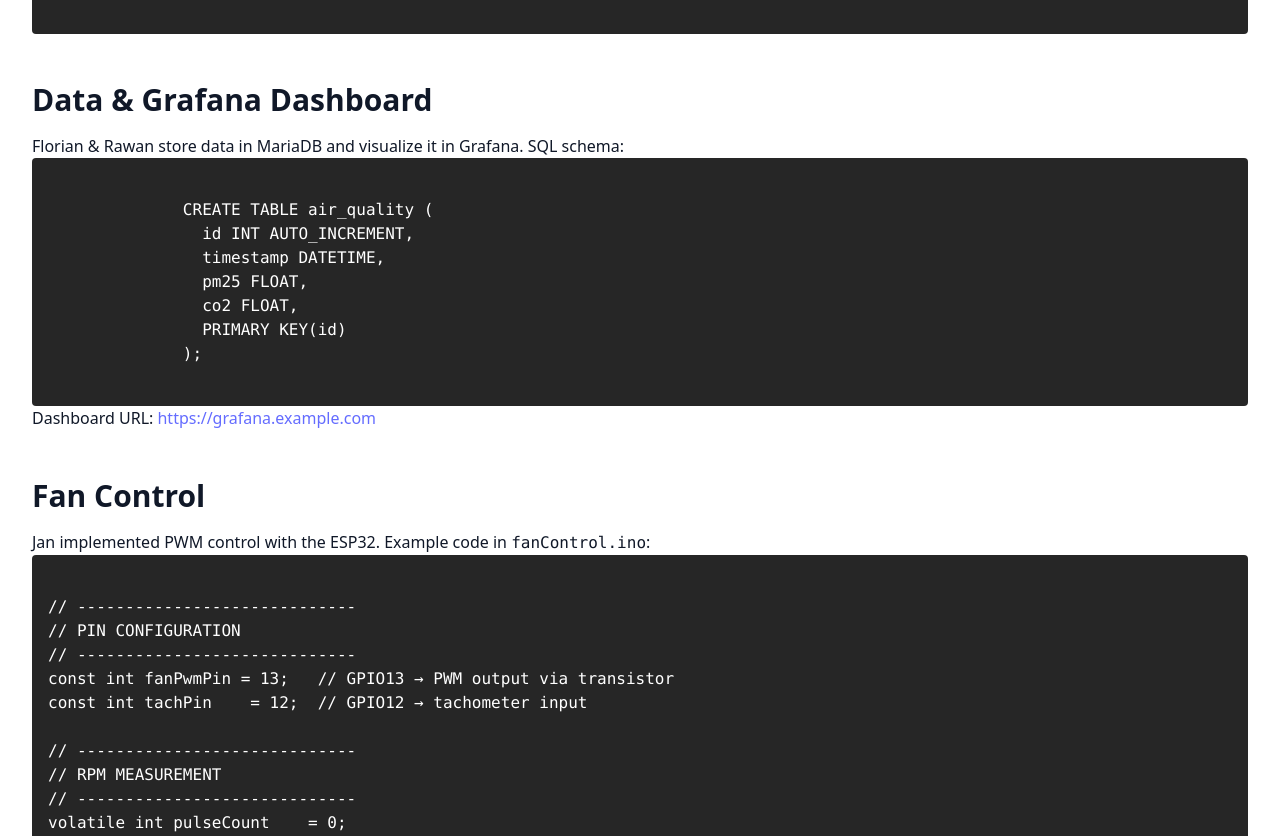
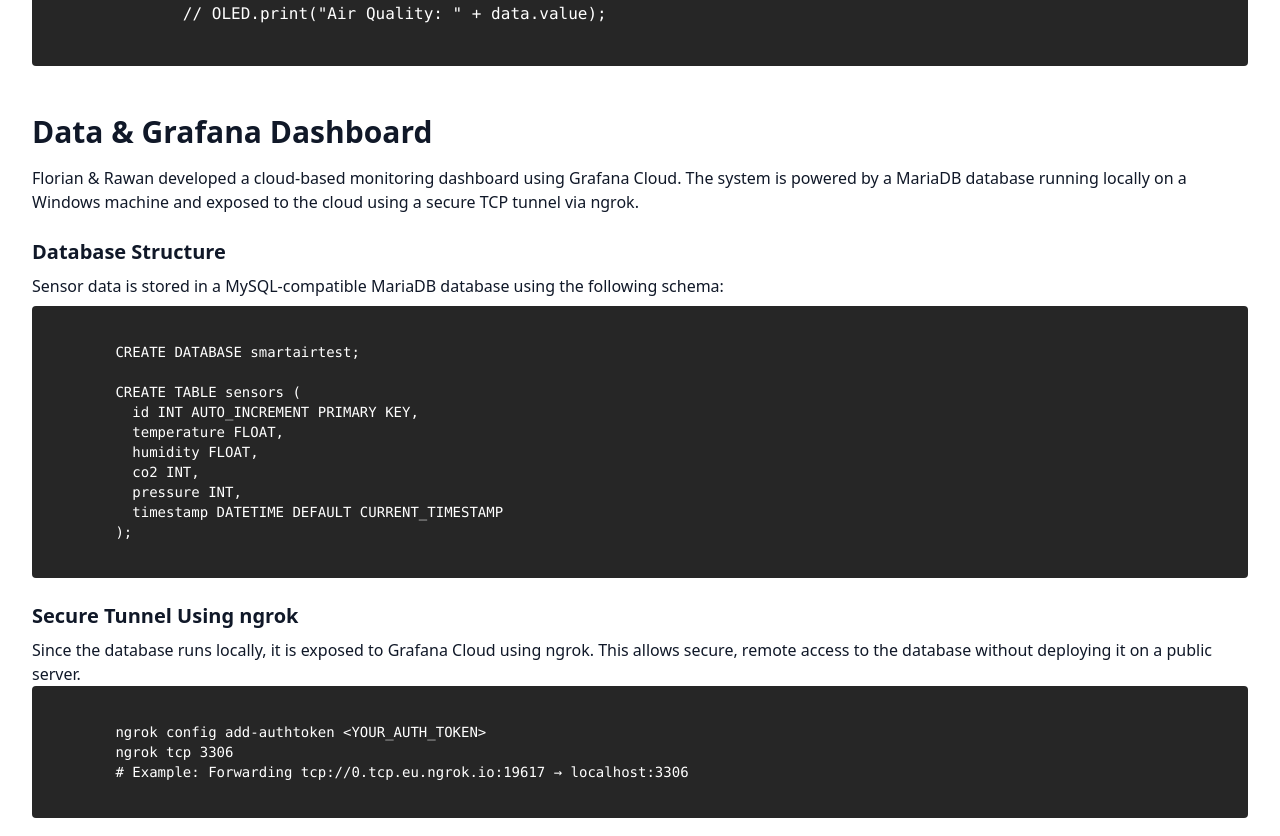
Before and after one commit to jan-eberwein/smart-air-purifier, a React (Vite) app: page / in a window 1280 px wide. Shown: the part 1961-2797 px from the top of the page. Built offline with nearby package versions, Linux system fonts and the light colour scheme; a web font is replaced by a local one.

Commit message:
Rewritten the Grafana Dashboard section and add  MQTT & Node-RED Dataflow section

```diff
--- a/src/App.jsx
+++ b/src/App.jsx
@@ -36,6 +36,7 @@ export default function App() {
             <li><a href="#sensors" className="text-blue-600 hover:underline">Sensors & LoRaWAN</a></li>
             <li><a href="#display" className="text-blue-600 hover:underline">Holographic Display</a></li>
             <li><a href="#dashboard" className="text-blue-600 hover:underline">Data & Grafana Dashboard</a></li>
+            <li><a href="#dataflow" className="text-blue-600 hover:underline">MQTT & Node-RED Dataflow</a></li>
             <li><a href="#control" className="text-blue-600 hover:underline">Fan Control</a></li>
           </ul>
         </nav>
@@ -161,26 +162,132 @@ export default function App() {
         <section id="dashboard" className="mb-12">
           <h2 className="text-3xl font-semibold mb-4">Data & Grafana Dashboard</h2>
           <p>
-            Florian & Rawan store data in MariaDB and visualize it in Grafana. SQL schema:
+            Florian & Rawan developed a cloud-based monitoring dashboard using Grafana Cloud. The system is powered by a MariaDB
+            database running locally on a Windows machine and exposed to the cloud using a secure TCP tunnel via ngrok.
           </p>
-          <pre className="bg-[#262626] text-white p-4 rounded">
+
+          <h3 className="text-xl font-semibold mt-6 mb-2">Database Structure</h3>
+          <p>Sensor data is stored in a MySQL-compatible MariaDB database using the following schema:</p>
+          <pre className="bg-[#262626] text-white p-4 rounded text-sm mt-2">
             <code className="language-sql">{`
-              CREATE TABLE air_quality (
-                id INT AUTO_INCREMENT,
-                timestamp DATETIME,
-                pm25 FLOAT,
-                co2 FLOAT,
-                PRIMARY KEY(id)
-              );
+        CREATE DATABASE smartairtest;
+
+        CREATE TABLE sensors (
+          id INT AUTO_INCREMENT PRIMARY KEY,
+          temperature FLOAT,
+          humidity FLOAT,
+          co2 INT,
+          pressure INT,
+          timestamp DATETIME DEFAULT CURRENT_TIMESTAMP
+        );
             `}</code>
           </pre>
+
+          <h3 className="text-xl font-semibold mt-6 mb-2">Secure Tunnel Using ngrok</h3>
           <p>
-            Dashboard URL:{' '}
-            <a href="https://grafana.example.com" className="text-blue-600 hover:underline">
-              https://grafana.example.com
+            Since the database runs locally, it is exposed to Grafana Cloud using ngrok. This allows secure, remote access to the
+            database without deploying it on a public server.
+          </p>
+          <pre className="bg-[#262626] text-white p-4 rounded text-sm">
+            <code className="language-bash">{`
+        ngrok config add-authtoken <YOUR_AUTH_TOKEN>
+        ngrok tcp 3306
+        # Example: Forwarding tcp://0.tcp.eu.ngrok.io:19617 → localhost:3306
+            `}</code>
+          </pre>
+
+          <h3 className="text-xl font-semibold mt-6 mb-2">Grafana Cloud Data Source Setup</h3>
+          <ul className="list-disc list-inside space-y-2">
+            <li>Log in to <a href="https://grafana.com" className="text-blue-600 hover:underline">Grafana Cloud</a></li>
+            <li>Go to <strong>Connections → Data Sources → Add New → MySQL</strong></li>
+            <li>Use the following configuration:</li>
+          </ul>
+          <pre className="bg-[#262626] text-white p-4 rounded text-sm mt-2">
+            <code>{`
+        Host:     0.tcp.eu.ngrok.io:19617
+        Database: smartairtest
+        Username: grafana_user
+        Password: adminadmin
+        SSL Mode: disable
+            `}</code>
+          </pre>
+
+          <h3 className="text-xl font-semibold mt-6 mb-2">Sample Panel Query</h3>
+          <p>
+            Grafana uses SQL queries to visualize the data. Here's an example for a time series panel showing temperature:
+          </p>
+          <pre className="bg-[#262626] text-white p-4 rounded text-sm mt-2">
+            <code className="language-sql">{`
+        SELECT
+          timestamp AS time,
+          temperature
+        FROM sensors
+        ORDER BY timestamp DESC
+        LIMIT 100;
+            `}</code>
+          </pre>
+
+          <h3 className="text-xl font-semibold mt-6 mb-2">Dashboard Output</h3>
+          <p>
+            The dashboard includes time series charts for temperature and humidity, gauges for CO₂ and pressure, and a table for
+            recent measurements.
+          </p>
+          <p className="mt-4">
+            🌐 Live Dashboard:{' '}
+            <a href="https://smartairproject.grafana.net" className="text-blue-600 hover:underline" target="_blank">
+              smartairproject.grafana.net
             </a>
           </p>
         </section>
+
+        {/* Dataflow Step */}
+        <section id="dataflow" className="mb-12">
+          <h2 className="text-3xl font-semibold mb-4">MQTT & Node-RED Dataflow</h2>
+          <p>
+            The air quality sensors publish real-time environmental data to the MQTT broker using the topic <code>smartair/sensors</code>.
+            A Node-RED flow running locally subscribes to this topic, parses the incoming JSON data, and builds SQL INSERT statements that are executed to store the data in the remote MariaDB database (tunneled via ngrok).
+          </p>
+
+          <h3 className="text-xl font-semibold mt-6 mb-2">Node-RED Flow Structure</h3>
+          <pre className="bg-[#262626] text-white p-4 rounded text-sm">
+            <code>{`
+        [MQTT IN] → [JSON Parser] → [Function Node] → [MariaDB Output]
+            `}</code>
+          </pre>
+
+          <h3 className="text-xl font-semibold mt-6 mb-2">Function Node Example</h3>
+          <pre className="bg-[#262626] text-white p-4 rounded text-sm">
+            <code className="language-javascript">{`
+        const d = new Date();
+        const isoTime = d.toISOString();
+
+        msg.topic = \`
+          INSERT INTO sensors (temperature, humidity, co2, pressure, timestamp)
+          VALUES (
+            \${parseFloat(msg.payload.temperature)},
+            \${parseFloat(msg.payload.humidity)},
+            \${parseInt(msg.payload.co2)},
+            \${parseInt(msg.payload.pressure)},
+            '\${isoTime}'
+          );
+        \`;
+        return msg;
+            `}</code>
+          </pre>
+
+          <h3 className="text-xl font-semibold mt-6 mb-2">Simulating Sensor Input with mosquitto_pub</h3>
+          <p>You can simulate an MQTT message using this command from the terminal:</p>
+          <pre className="bg-[#262626] text-white p-4 rounded text-sm mt-2">
+            <code className="language-bash">{`
+        mosquitto_pub -h 192.168.1.1 -p 1883 -t smartair/sensors -m "{\\"temperature\\":24.5,\\"humidity\\":40,\\"co2\\":600,\\"pressure\\":1010}"
+            `}</code>
+          </pre>
+
+          <p className="mt-4">
+            Node-RED receives this data, builds an SQL INSERT statement, and sends it to the MariaDB instance running behind a secure <code>ngrok</code> tunnel. The data is then visualized in real-time using Grafana Cloud.
+          </p>
+        </section>
+
 
         {/* Control Step */}
         <section id="control" className="mb-12">
```
